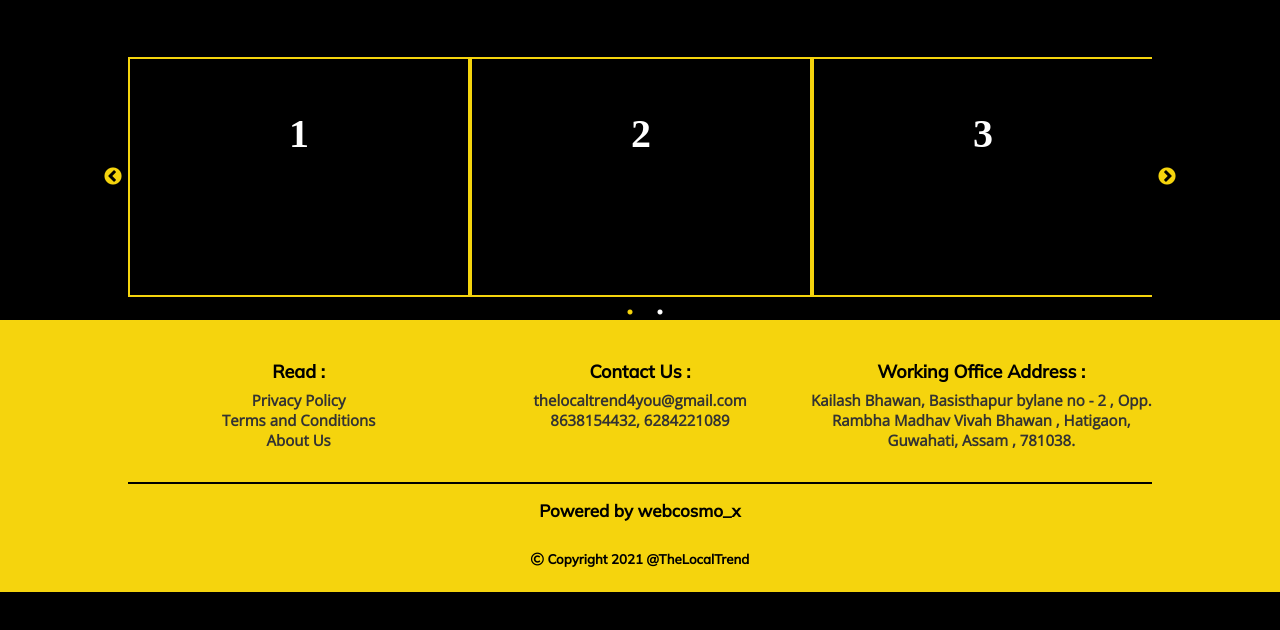
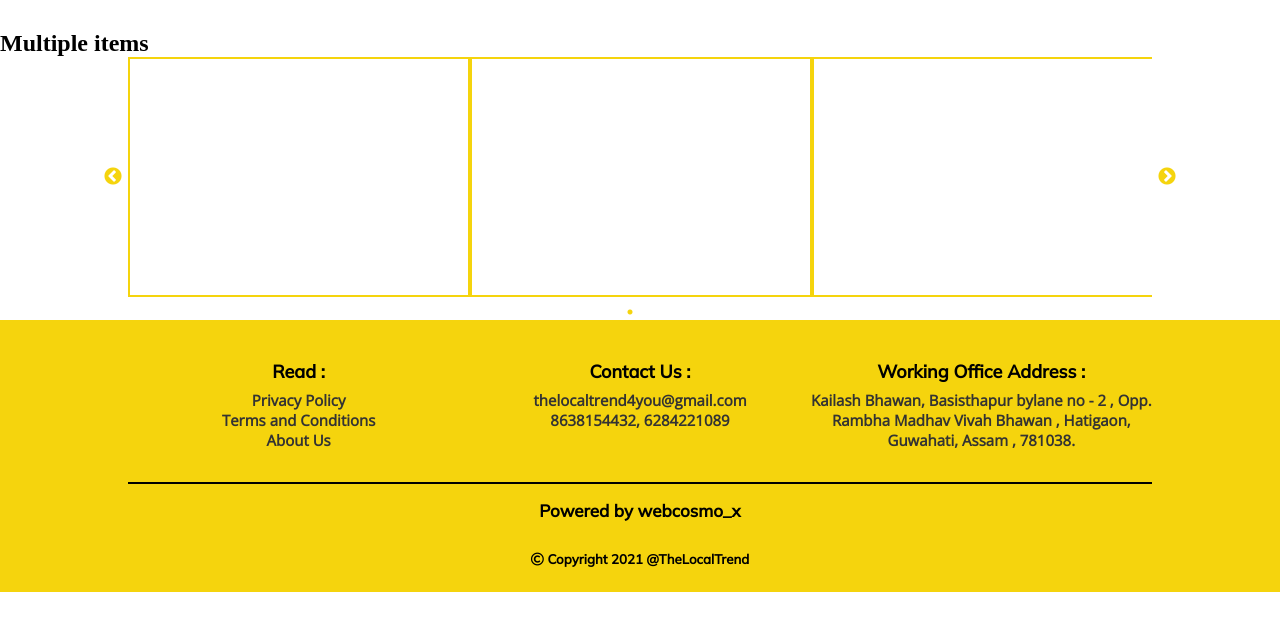
Before and after one commit to WebCosmoX/TheLocalTrend, a React (Create React App) app in the folder client/: page /slider in a window 1280 px wide. Shown: the top 630 px of the page. Built offline with nearby package versions, Linux system fonts and the light colour scheme.

Commit message:
Changed body background color to white

```diff
--- a/client/src/Components/Sliders/Slick Slider/SlickSlider.jsx
+++ b/client/src/Components/Sliders/Slick Slider/SlickSlider.jsx
@@ -23,6 +23,16 @@ export default class MultipleItems extends Component {
               settings: {
                 slidesToShow: 3,
                 slidesToScroll: 3,
+                infinite: true,
+                dots: true
+              }
+            },
+
+            {
+              breakpoint: 500,
+              settings: {
+                slidesToShow: 1,
+                slidesToScroll: 1,
                 infinite: true,
                 dots: true
               }
--- a/client/src/index.css
+++ b/client/src/index.css
@@ -11,7 +11,7 @@ body{
     display: flex;
     flex-direction: column;
     align-items: center;
-    background: var(--black);
+    background: var(--white);
     overflow-x: hidden;
 }
 
```
